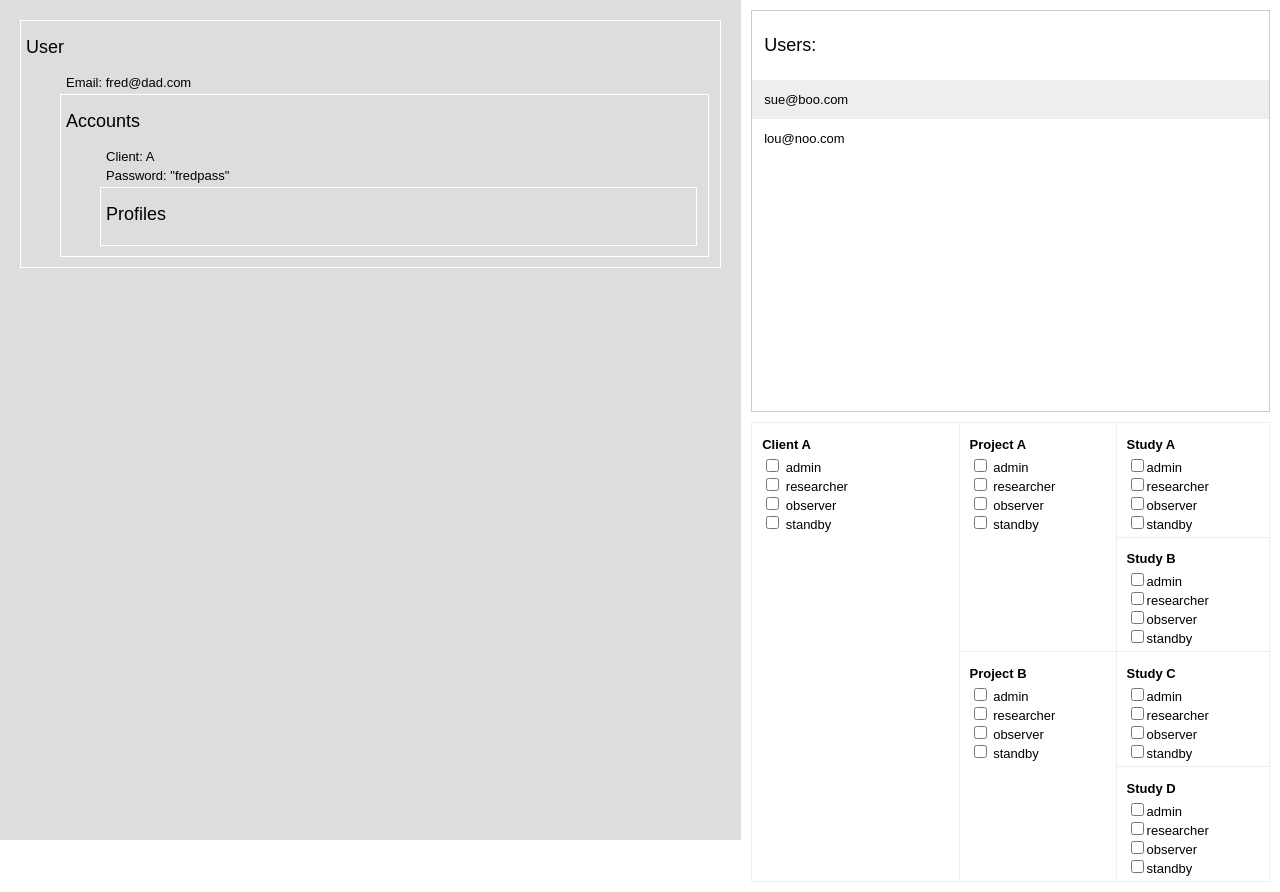
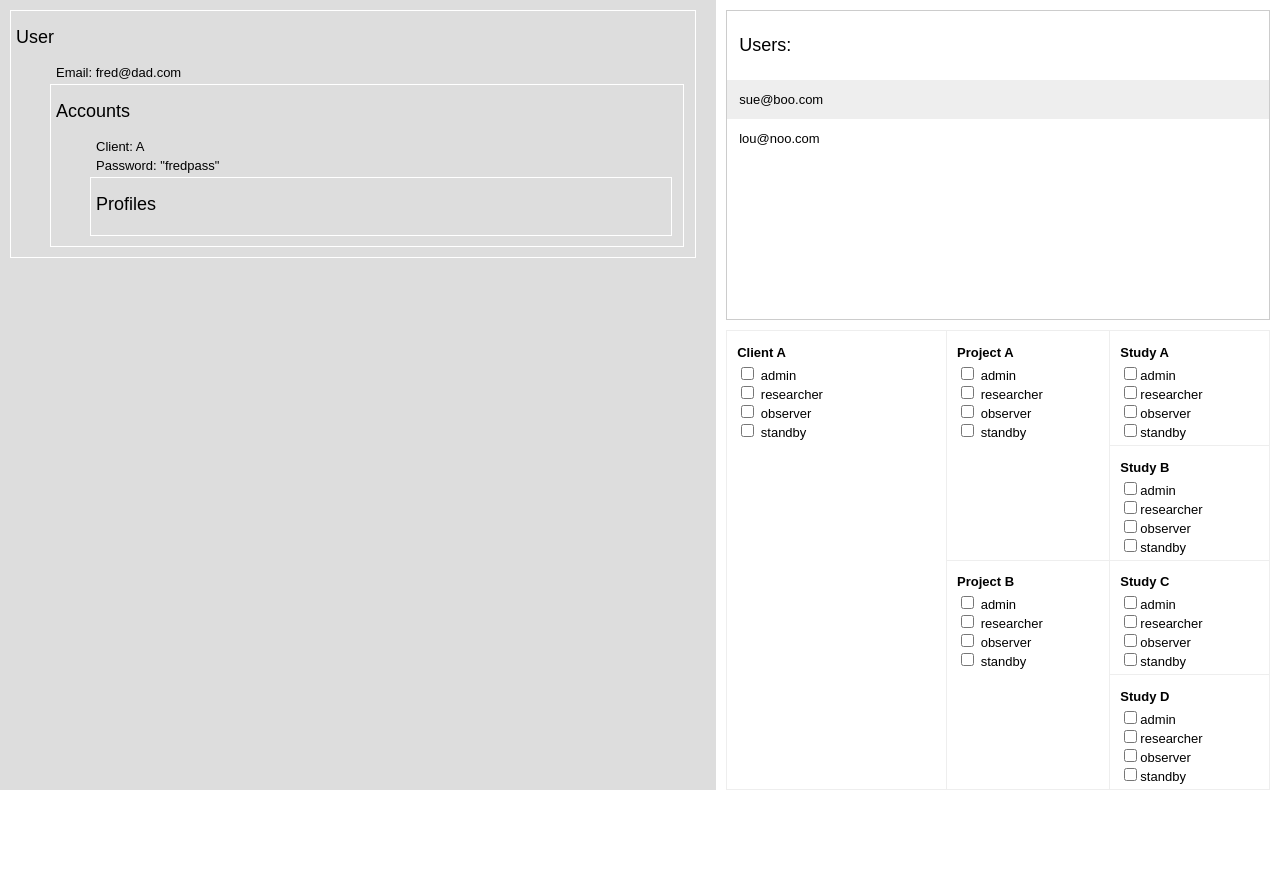
Before and after one commit to chubishere/dacl, a React (Create React App) app: page / in a window 1280 px wide. After the commit the page ends 800 px from the top, so only its background shows below. Built offline with nearby package versions, Linux system fonts and the light colour scheme.

Commit message:
tidy up layout

```diff
--- a/src/Acl.css
+++ b/src/Acl.css
@@ -1,5 +1,6 @@
 .acl {
 	width: 100%;
+	flex: 0 0 auto;
 }
 
 .acl label {
--- a/src/App.css
+++ b/src/App.css
@@ -7,14 +7,17 @@
 	flex: 1 1 auto;
 }
 
-.app > *:first-child{
+.app .app__left{
 	margin-right: 5px;
-}
-
-.app > *:last-child{
-	margin-left: 5px;
 }
 
 .app table {
 	border-collapse:collapse;
 }
+
+.app .app__right {
+	display: flex;
+	flex-direction: column;
+	height: 100vh;
+	padding: 10px;
+}
--- a/src/App.js
+++ b/src/App.js
@@ -95,9 +95,9 @@ class App extends Component {
     return (
       <div className="app">
 
-				<Graph className="graph" user={this.state.users[0]}/>
+				<Graph className="graph app__left" user={this.state.users[0]}/>
 
-				<div>
+				<div className="app__right">
 					<UsersList users={this.state.users} />
 					<Acl user={this.state.users[0]}
 						roles={this.state.roles}
--- a/src/UsersList.css
+++ b/src/UsersList.css
@@ -1,7 +1,7 @@
 .users-list{
 	border: 1px solid #ccc;
 	margin-bottom: 10px;
-	height: 50vh;
+	flex: 1 0 auto;
 }
 
 .users-list h1{
--- a/src/index.css
+++ b/src/index.css
@@ -1,5 +1,9 @@
+* {
+	box-sizing: border-box;
+}
+
 body {
-  margin: 10px;
+  margin: 0;
   padding: 0;
   font-family: sans-serif;
 	font-size: 13px;
```
Lines whose indentation alone changed are shown as unchanged.
